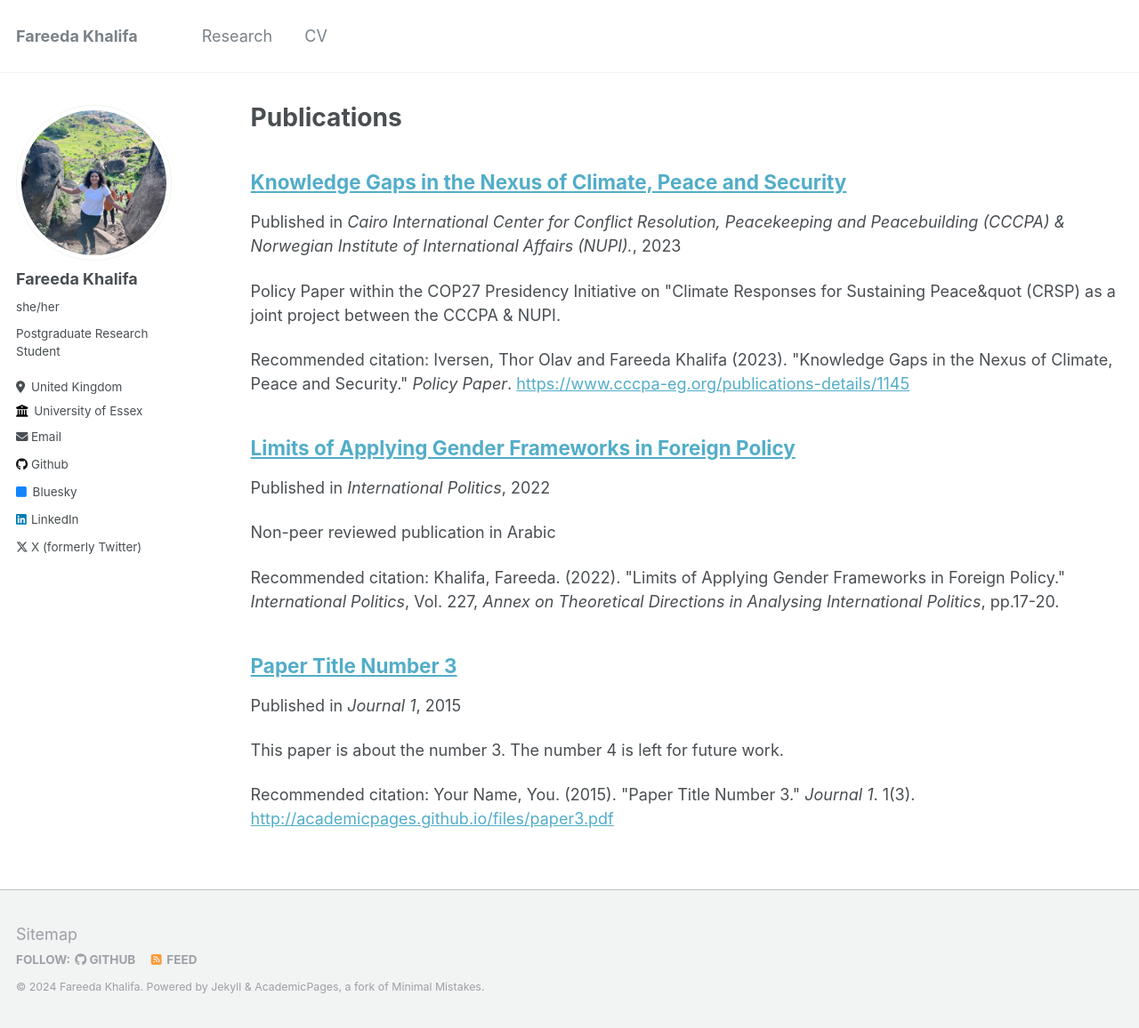
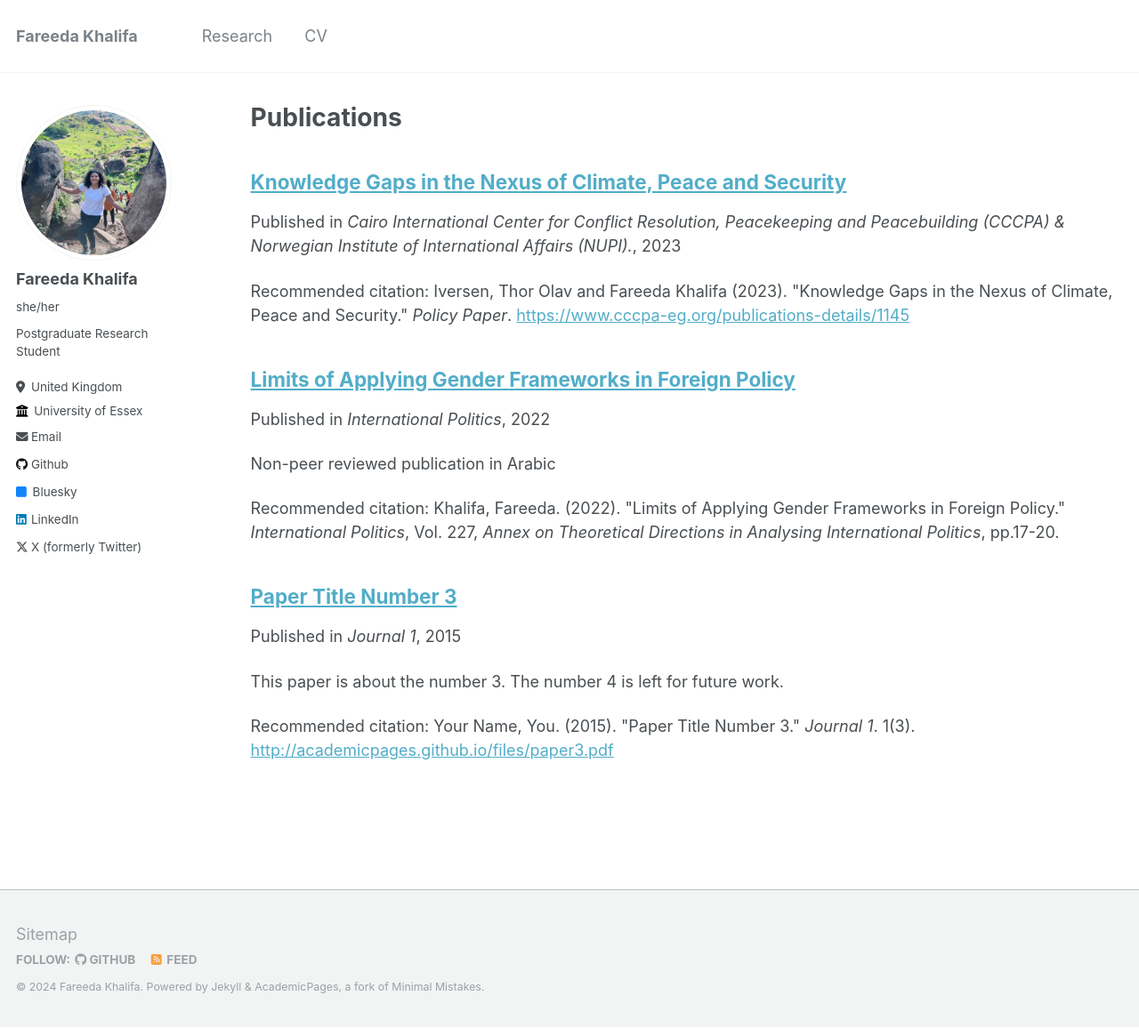
Before and after one commit to fareedakhalifa/fareedakhalifa, a Jekyll site: the page built from _pages/publications.md, in a window 1280 px wide and 1156 px high. Shown: the whole window at 89% size. Built offline with Jekyll 4.4.1, drawn with Linux system fonts in a browser that asks for light colours.

Commit message:
Update 2010-10-01-paper-title-number-2.md

```diff
--- a/_publications/2010-10-01-paper-title-number-2.md
+++ b/_publications/2010-10-01-paper-title-number-2.md
@@ -2,7 +2,7 @@
 title: "Knowledge Gaps in the Nexus of Climate, Peace and Security"
 collection: publications
 permalink: /publication/2010-10-01-paper-title-number-2
-excerpt: 'Policy Paper within the COP27 Presidency Initiative on &quot;Climate Responses for Sustaining Peace&quot (CRSP) as a joint project between the CCCPA & NUPI.'
+excerpt: ''
 date: 2023-12-01
 venue: Cairo International Center for Conflict Resolution, Peacekeeping and Peacebuilding (CCCPA) & Norwegian Institute of International Affairs (NUPI).
 paperurl: 'https://www.cccpa-eg.org/publications-details/1145'
```
